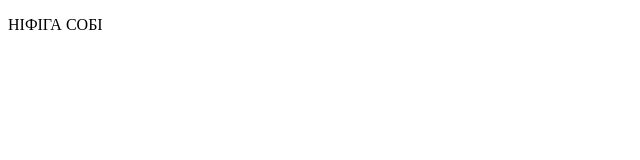
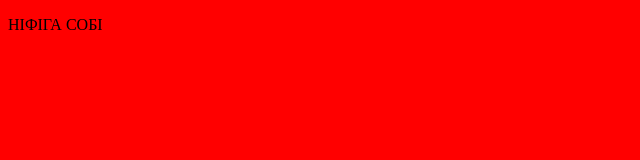
Before and after one commit to handingslider/liveohiotargan, a plain HTML site: page index.html in a window 1280 px wide. Shown: the whole page, without its empty margins (0-640 px from the left). Drawn offline with Linux system fonts and the light colour scheme.

Commit message:
background change

```diff
--- a/index.html
+++ b/index.html
@@ -1,6 +1,7 @@
 <!DOCTYPE html>
 <html lang="en">
 <head>
+    <link rel="stylesheet" type="text/css" href="style.css">
     <meta charset="UTF-8">
     <meta name="viewport" content="width=device-width, initial-scale=1.0">
     <title>Document</title>
--- a/style.css
+++ b/style.css
@@ -0,0 +1,3 @@
+body{
+    background-color: red;
+}
```
